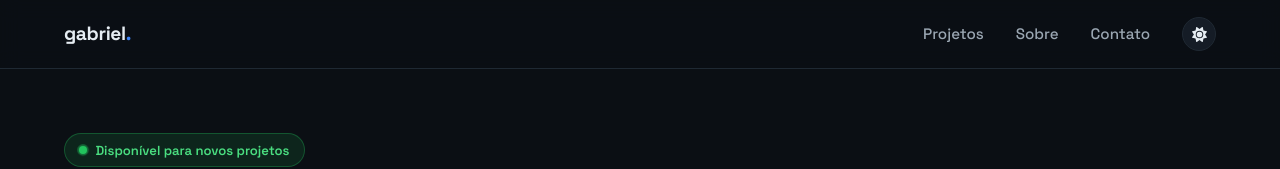
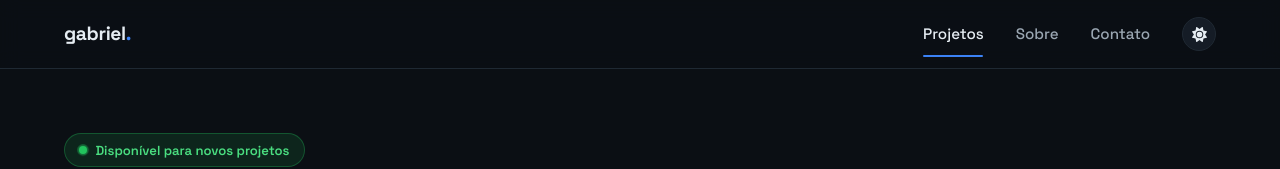
Before and after one commit to GabrielS0306/Portifolio, a Next.js app: page / in a window 1280 px wide. Shown: the top 169 px of the page. Built offline with nearby package versions, Linux system fonts and the light colour scheme.

Commit message:
feat: adiciona indicador de secao ativa no menu de navegacao

```diff
--- a/app/globals.css
+++ b/app/globals.css
@@ -127,6 +127,7 @@ section {
   display: flex;
   align-items: center;
   gap: 2rem;
+  position: relative;
 }
 
 .nav nav a {
@@ -137,6 +138,20 @@ section {
 }
 
 .nav nav a:hover { color: var(--text); }
+
+.nav nav a.active {
+  color: var(--text);
+}
+
+.nav-indicator {
+  position: absolute;
+  bottom: -6px;
+  height: 2px;
+  background: var(--brand);
+  border-radius: 999px;
+  transition: left 0.35s cubic-bezier(0.4, 0, 0.2, 1), width 0.35s cubic-bezier(0.4, 0, 0.2, 1), opacity 0.2s ease;
+  pointer-events: none;
+}
 
 /* --- HERO --- */
 .hero {
--- a/components/layout/Header.tsx
+++ b/components/layout/Header.tsx
@@ -1,14 +1,65 @@
+"use client";
+
+import { useEffect, useRef, useState } from "react";
 import ThemeToggle from "../ui/ThemeToggle";
+import { useActiveSection } from "@/hooks/useActiveSection";
+
+const sections = ["projetos", "sobre", "contato"];
 
 export default function Header() {
+    const activeSection = useActiveSection(sections);
+    const navRef = useRef<HTMLElement>(null);
+    const linkRefs = useRef<Record<string, HTMLAnchorElement | null>>({});
+    const [indicator, setIndicator] = useState({ left: 0, width: 0, opacity: 0 });
+
+    useEffect(() => {
+        const activeLink = linkRefs.current[activeSection];
+        const nav = navRef.current;
+
+        if (activeLink && nav) {
+            const linkRect = activeLink.getBoundingClientRect();
+            const navRect = nav.getBoundingClientRect();
+
+            setIndicator({
+                left: linkRect.left - navRect.left,
+                width: linkRect.width,
+                opacity: 1,
+            });
+        } else {
+            setIndicator((prev) => ({ ...prev, opacity: 0 }));
+        }
+    }, [activeSection]);
+
     return (
         <header className="site-header">
             <div className="container nav">
                 <a href="#top" className="logo">gabriel<span>.</span></a>
-                <nav>
-                    <a href="#projetos">Projetos</a>
-                    <a href="#sobre">Sobre</a>
-                    <a href="#contato">Contato</a>
+                <nav ref={navRef}>
+                    <a
+                        href="#projetos"
+                        ref={(el) => { linkRefs.current["projetos"] = el; }}
+                        className={activeSection === "projetos" ? "active" : ""}
+                    >
+                        Projetos
+                    </a>
+                    <a
+                        href="#sobre"
+                        ref={(el) => { linkRefs.current["sobre"] = el; }}
+                        className={activeSection === "sobre" ? "active" : ""}
+                    >
+                        Sobre
+                    </a>
+                    <a
+                        href="#contato"
+                        ref={(el) => { linkRefs.current["contato"] = el; }}
+                        className={activeSection === "contato" ? "active" : ""}
+                    >
+                        Contato
+                    </a>
+                    <span
+                        className="nav-indicator"
+                        style={{ left: indicator.left, width: indicator.width, opacity: indicator.opacity }}
+                    />
                     <ThemeToggle />
                 </nav>
             </div>
--- /dev/null
+++ b/hooks/useActiveSection.ts
@@ -0,0 +1,32 @@
+"use client";
+
+import { useEffect, useState } from "react";
+
+export function useActiveSection(sectionIds: string[]) {
+    const [activeId, setActiveId] = useState<string>("");
+
+    useEffect(() => {
+        const observer = new IntersectionObserver(
+            (entries) => {
+                entries.forEach((entry) => {
+                    if (entry.isIntersecting) {
+                        setActiveId(entry.target.id);
+                    }
+                });
+            },
+            {
+                rootMargin: "-40% 0px -55% 0px",
+                threshold: 0,
+            }
+        );
+
+        sectionIds.forEach((id) => {
+            const el = document.getElementById(id);
+            if (el) observer.observe(el);
+        });
+
+        return () => observer.disconnect();
+    }, [sectionIds]);
+
+    return activeId;
+}
```
